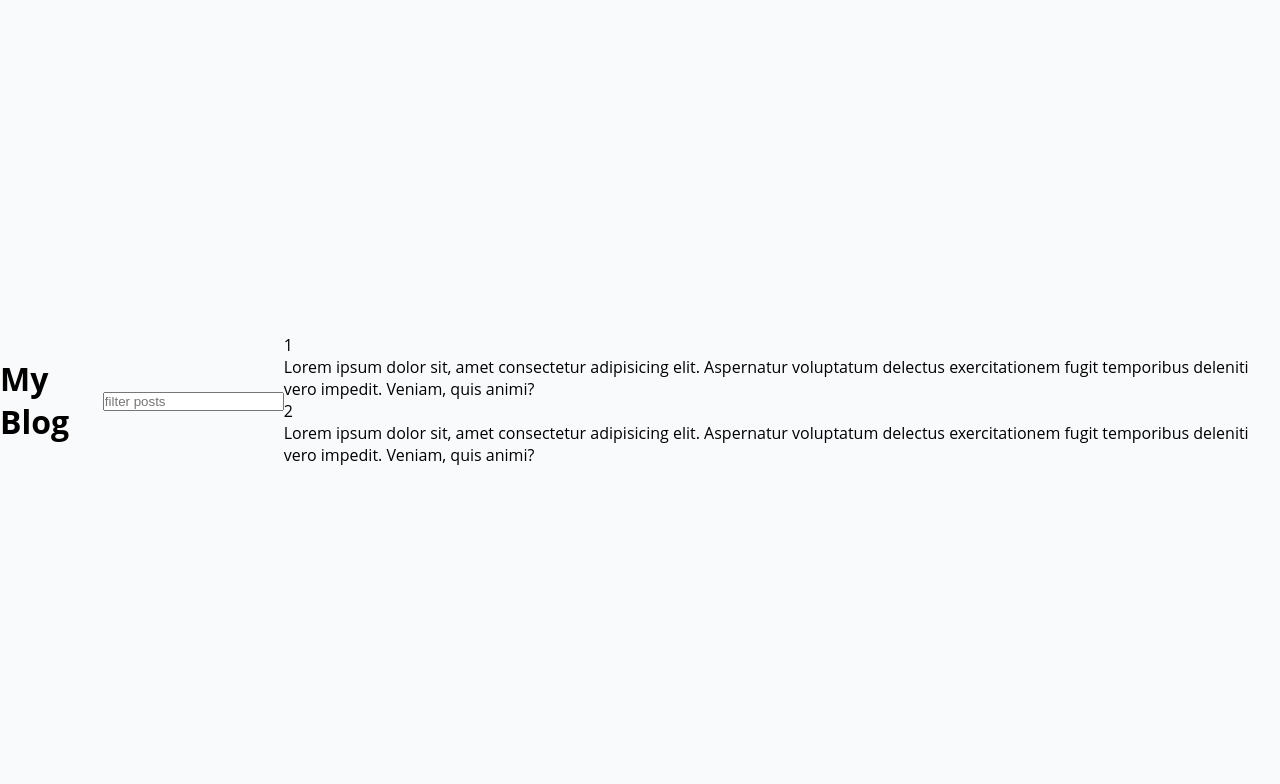
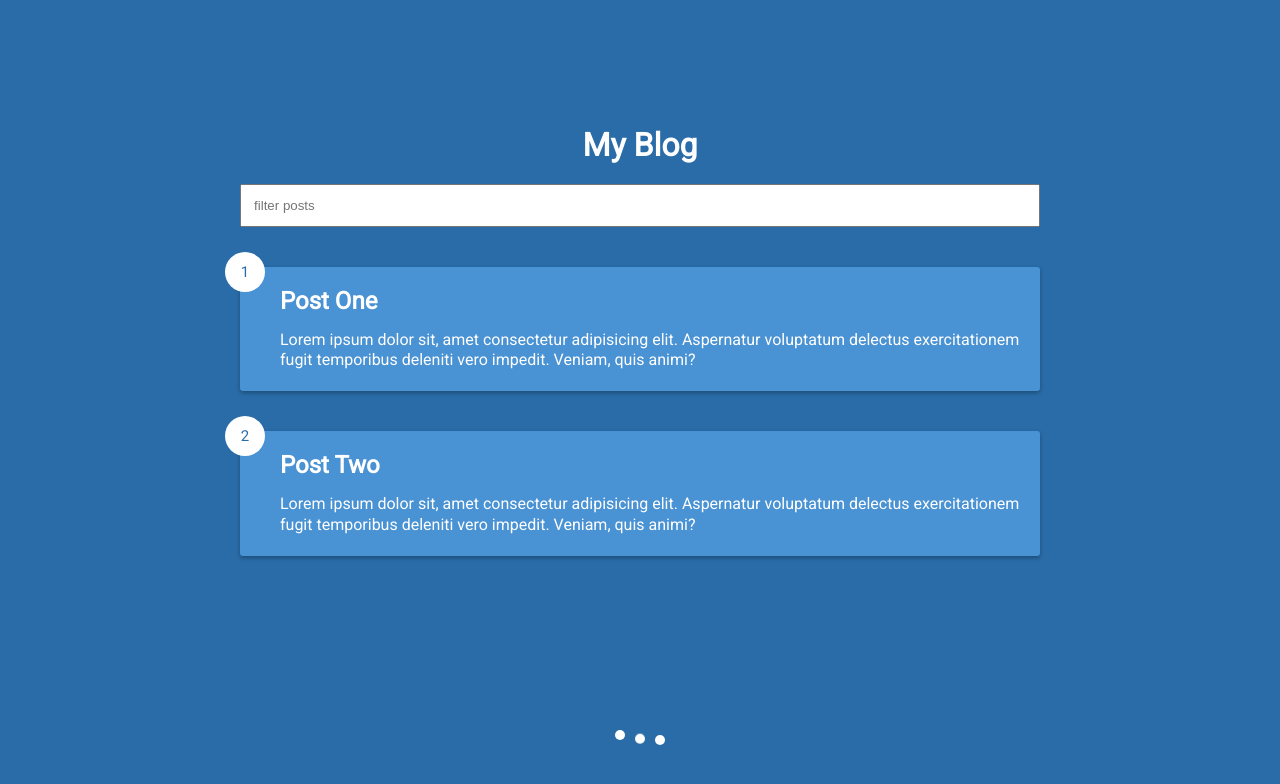
Before and after one commit to rand-singh/infinite-scroll, a plain HTML site: page index.html in a window 1280 px wide. Drawn offline with Linux system fonts and the light colour scheme.

Commit message:
Markup and styles

```diff
--- a/index.html
+++ b/index.html
@@ -20,7 +20,7 @@
       <div class="post">
         <div class="number">1</div>
         <div class="post-info">
-          <h2 class="post-title"></h2>
+          <h2 class="post-title">Post One</h2>
           <p class="post-body">
             Lorem ipsum dolor sit, amet consectetur adipisicing elit. Aspernatur
             voluptatum delectus exercitationem fugit temporibus deleniti vero
@@ -32,7 +32,7 @@
       <div class="post">
         <div class="number">2</div>
         <div class="post-info">
-          <h2 class="post-title"></h2>
+          <h2 class="post-title">Post Two</h2>
           <p class="post-body">
             Lorem ipsum dolor sit, amet consectetur adipisicing elit. Aspernatur
             voluptatum delectus exercitationem fugit temporibus deleniti vero
--- a/style.css
+++ b/style.css
@@ -1,14 +1,114 @@
+@import url("https://fonts.googleapis.com/css2?family=Roboto&display=swap");
+
 * {
-  margin: 0;
-  padding: 0;
   box-sizing: border-box;
 }
 
 body {
-  background-color: #f9fafb;
-  font-family: "Open Sans", sans-serif;
+  background-color: #296ca8;
+  font-family: "Roboto", sans-serif;
+  color: white;
+  display: flex;
+  flex-direction: column;
+  align-items: center;
+  justify-content: center;
+  min-height: 100vh;
+  margin: 0;
+  padding-bottom: 100px;
+}
+
+h1 {
+  margin-bottom: 0;
+  text-align: center;
+}
+
+.filter-container {
+  margin-top: 20px;
+  width: 80vw;
+  max-width: 800px;
+}
+
+.filter {
+  width: 100%;
+  padding: 12px;
+}
+
+.post {
+  position: relative;
+  background-color: #4992d3;
+  box-shadow: 0 2px 4px rgba(0, 0, 0, 0.3);
+  border-radius: 3px;
+  padding: 20px;
+  margin: 40px 0;
+  display: flex;
+  width: 80vw;
+  max-width: 800px;
+}
+
+.post .post-title {
+  margin: 0;
+}
+
+.post .post-body {
+  margin: 15px 0 0;
+  line-height: 1.3;
+}
+
+.post .post-info {
+  margin-left: 20px;
+}
+
+.post .number {
+  position: absolute;
+  top: -15px;
+  left: -15px;
+  font-size: 15px;
+  width: 40px;
+  height: 40px;
+  border-radius: 50%;
+  background: white;
+  color: #296ca8;
   display: flex;
   align-items: center;
   justify-content: center;
-  min-height: 100vh;
+  padding: 7px 10px;
 }
+
+.loader {
+  /* opacity: 0; */
+  display: flex;
+  position: fixed;
+  bottom: 50px;
+  transition: opacity 0.2s ease-in;
+}
+
+.loader.show {
+  opacity: 1;
+}
+
+.circle {
+  background-color: white;
+  width: 10px;
+  height: 10px;
+  border-radius: 50%;
+  margin: 5px;
+  animation: bounce 0.8s ease-in-out infinite;
+}
+
+.circle:nth-of-type(2) {
+  animation-delay: 0.1s;
+}
+
+.circle:nth-of-type(3) {
+  animation-delay: 0.2s;
+}
+
+@keyframes bounce {
+  0%,
+  100% {
+    transform: translateY(0);
+  }
+  50% {
+    transform: translateY(-10px);
+  }
+}
```
